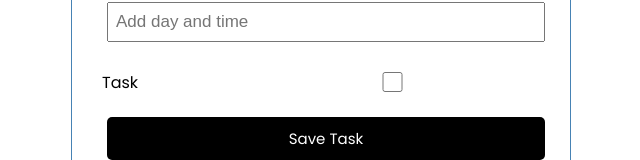
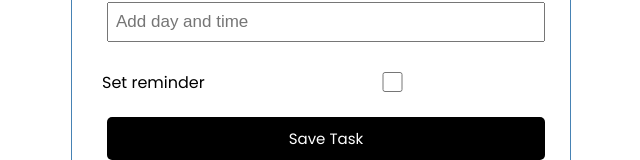
Before and after one commit to gladiatorgiftson/react-task-tracker, a React (Create React App) app: page / in a window 1280 px wide. Both pictures are taken after a click on the button "Add". Shown: the part 257-417 px from the top of the page, without its empty margins (319-959 px from the left). Built offline with nearby package versions, Linux system fonts and the light colour scheme; no server answers.

Commit message:
Renamed mispelled label from task to set reminedr

```diff
--- a/src/components/AddTask.js
+++ b/src/components/AddTask.js
@@ -27,7 +27,7 @@ const AddTask = ({onAdd}) => {
                 <input type="text" placeholder="Add day and time" value={day} onChange={(e)=>{setDay(e.target.value)}}/>
             </div>
             <div className="form-control form-control-check">
-                <label>Task</label>
+                <label>Set reminder</label>
                 <input type="checkbox" value={reminder} checked={reminder} onChange={(e)=>{setReminder(e.currentTarget.checked)}}/>
             </div>
 
```
